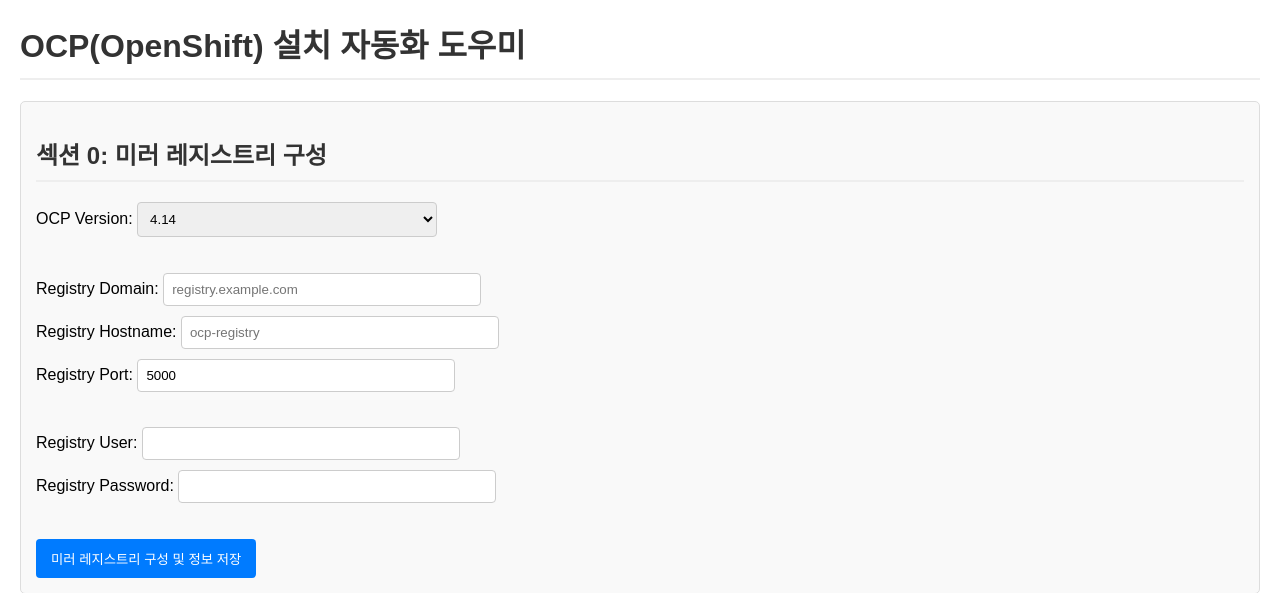
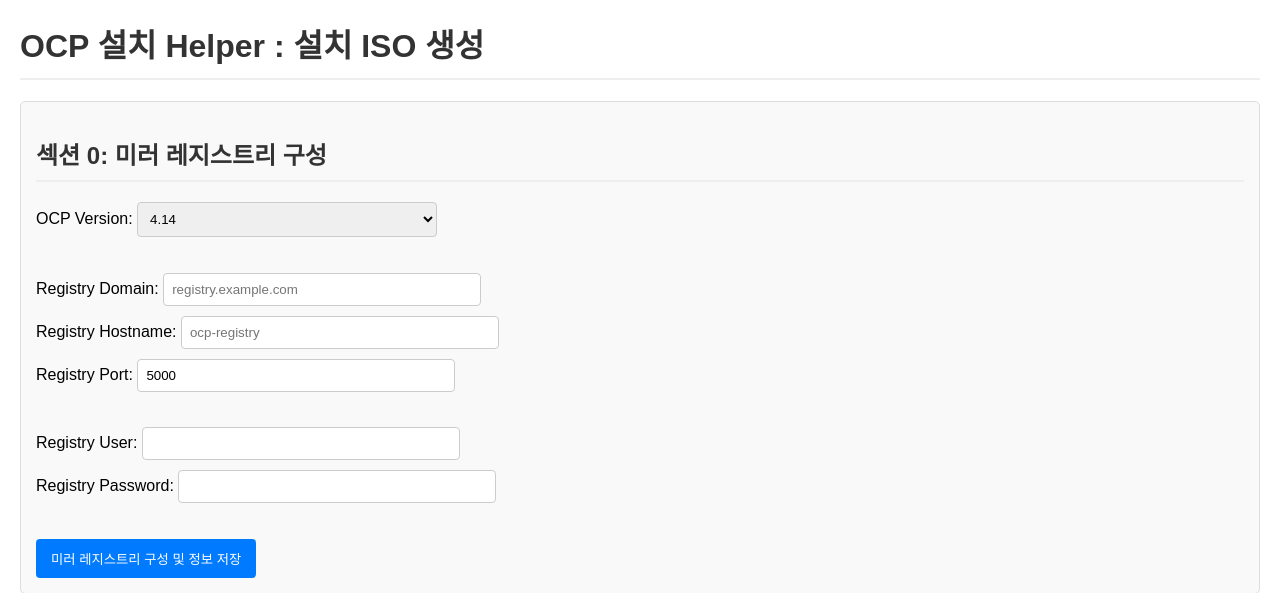
Before and after one commit to rh-bjeon/syta2, a Flask app: page / in a window 1280 px wide. Shown: the top 593 px of the page. Run offline with Flask 3, Linux system fonts and the light colour scheme.

Commit message:
Update index.html

```diff
--- a/ocp-installer-helper/templates/index.html
+++ b/ocp-installer-helper/templates/index.html
@@ -3,11 +3,11 @@
 <head>
     <meta charset="UTF-8">
     <meta name="viewport" content="width=device-width, initial-scale=1.0">
-    <title>OCP 설치 도우미</title>
+    <title>OCP 설치 Helper : 설치 ISO 생성 </title>
     <link rel="stylesheet" href="{{ url_for('static', filename='css/style.css') }}">
 </head>
 <body>
-    <h1>OCP(OpenShift) 설치 자동화 도우미</h1>
+    <h1>OCP 설치 Helper : 설치 ISO 생성</h1>
 
     <!-- 섹션 0: 미러 레지스트리 구성 -->
     <div class="section-container">
```
